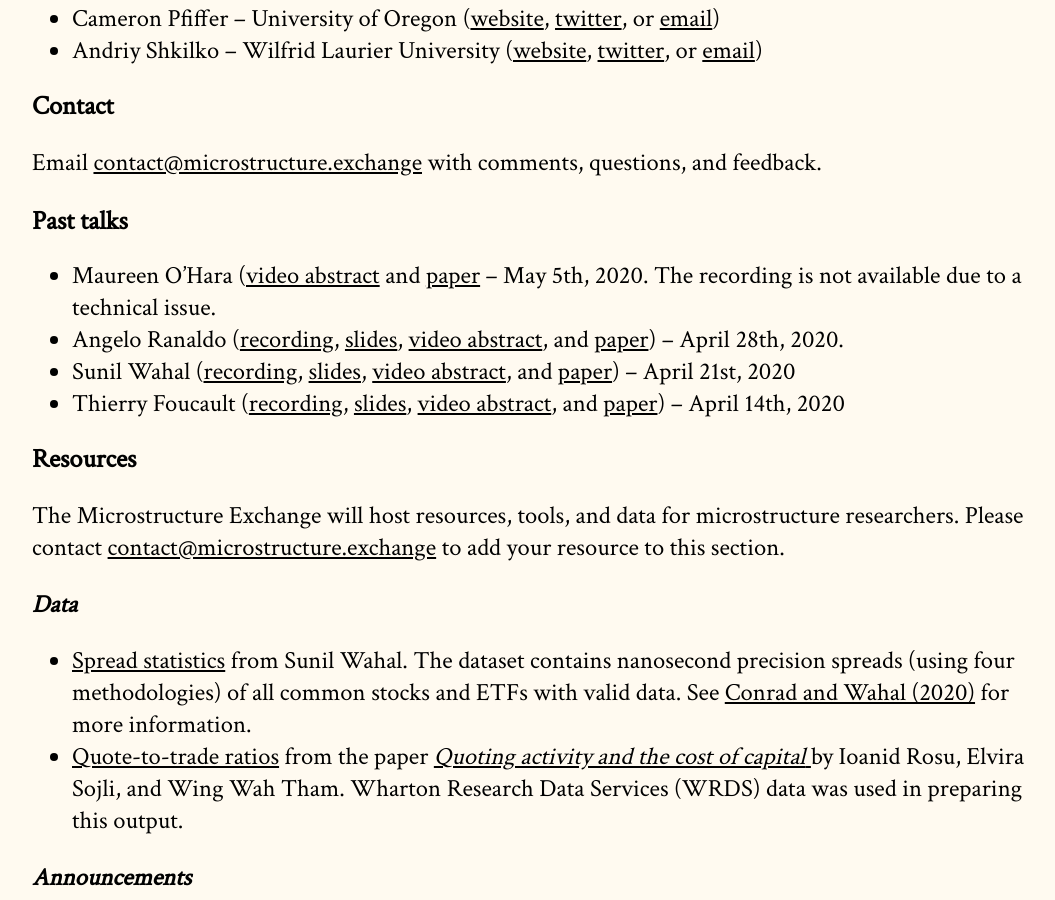
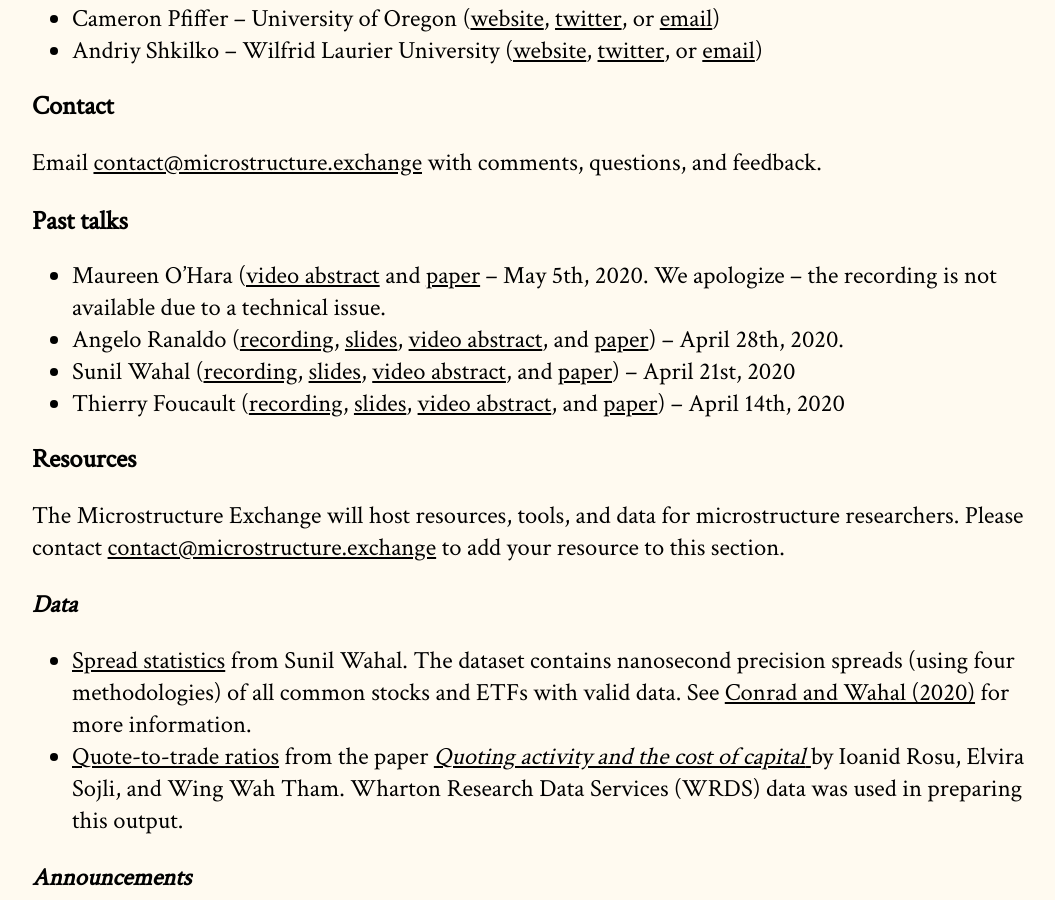
Before and after one commit to cpfiffer/microstructure.exchange, a Jekyll site: the page built from index.md, in a window 1280 px wide and 900 px high, scrolled down 1916 px. Shown: the whole window, without its empty margins (96-1151 px from the left). Built offline with Jekyll 4.4.1, drawn with Linux system fonts in a browser that asks for light colours; some web fonts are replaced.

Commit message:
Update index.md

```diff
--- a/index.md
+++ b/index.md
@@ -49,7 +49,7 @@ Email [contact@microstructure.exchange](mailto:contact@microstructure.exchange)
 
 ## Past talks
 
-- Maureen O'Hara ([video abstract](https://www.youtube.com/watch?v=9Qtg0ZFDics) and [paper](/papers/The Electronic Evolution of Corporate Bond Dealers.pdf) -- May 5th, 2020. The recording is not available due to a technical issue.
+- Maureen O'Hara ([video abstract](https://www.youtube.com/watch?v=9Qtg0ZFDics) and [paper](/papers/The Electronic Evolution of Corporate Bond Dealers.pdf) -- May 5th, 2020. We apologize -- the recording is not available due to a technical issue.
 - Angelo Ranaldo ([recording](https://www.youtube.com/watch?v=DY-YA4KYn5w), [slides](/slides/RanaldoSomogyi_webinar20200428_slides.pdf), [video abstract](https://www.youtube.com/watch?v=3ormJqfCx-o), and [paper](https://papers.ssrn.com/sol3/papers.cfm?abstract_id=3263279)) -- April 28th, 2020.
 - Sunil Wahal ([recording](https://youtu.be/3QiHYYw1zII), [slides](/slides/AlgoMicroExch.pdf), [video abstract](https://www.youtube.com/watch?v=tcc41xI6vQw&feature=youtu.be), and [paper](https://papers.ssrn.com/sol3/papers.cfm?abstract_id=3497001)) -- April 21st, 2020
 - Thierry Foucault ([recording](https://www.youtube.com/watch?v=bgS9zjKN7Gc&feature=youtu.be), [slides](slides/DataMining_Slides_MicExchangeApril2.pdf), [video abstract](https://www.youtube.com/watch?v=-4ZiSoHkkPI&t=7s), and [paper](/papers/Equi_Data_Mining_maktmicroexchange_seminar.pdf)) -- April 14th, 2020
```
